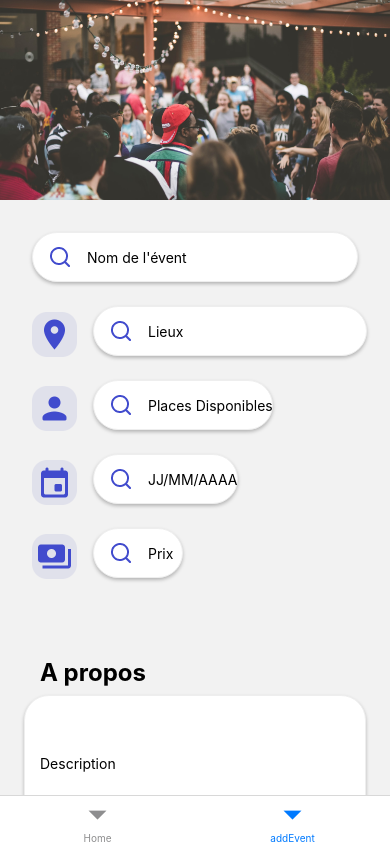
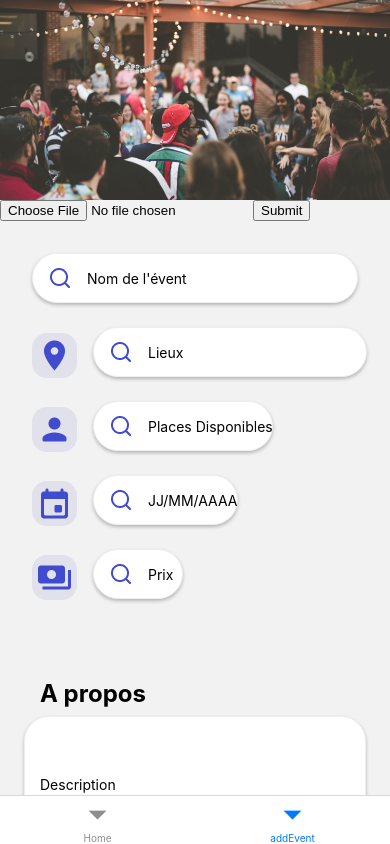
Before and after one commit to wared2003/devlab_amour_des_assos_front, a React Native app: screen /addEvent in a window 390 px wide. Built offline with nearby package versions, Linux system fonts and the light colour scheme; no server answers.

Commit message:
:construction: add upload image for new event

```diff
--- a/components/addEvent.js
+++ b/components/addEvent.js
@@ -1,10 +1,33 @@
-import React, { useState } from 'react'
+import React from 'react'
 import { StyleSheet, View, Text, Image, TextInput, ScrollView} from "react-native";
 import CustomTextInput from "./TextInput";
 import EventFilterBtn from "./event_filter_btn";
 import CustomButton from "./button";
+import axios from "axios";
+import AsyncStorage from "@react-native-async-storage/async-storage";
 class AddEvent extends React.Component{
 
+    _uploadImage(e){
+        e.preventDefault()
+        const formData = new FormData()
+        const file = document.getElementById('testa').files
+        formData.append('files', file[0])
+        let jwt = AsyncStorage.getItem('@jwt:key')
+
+        jwt.then(res => {
+            axios.post("http://192.46.237.170:1337/upload", formData, {
+                headers:{
+                    Authorization: 'Bearer ' + res,
+                }
+            })
+                .then((response)=>{
+                    console.log(response)
+                }).catch((error)=>{
+                //handle error
+                console.log(error)
+            })
+        })
+    }
 
     render() {
         return(
@@ -14,6 +37,10 @@ class AddEvent extends React.Component{
                         style={styles.eventImg}
                         source={require('../assets/img/event.png')}
                     />
+                    <form onSubmit={this._uploadImage}>
+                        <input type={"file"} id={'testa'} name={'files'}/>
+                        <input type={"submit"}/>
+                    </form>
                     <View style={styles.formWrapper}>
                         <View style={styles.name}>
                             <CustomTextInput placeHolder={"Nom de l'évent"}/>
```
